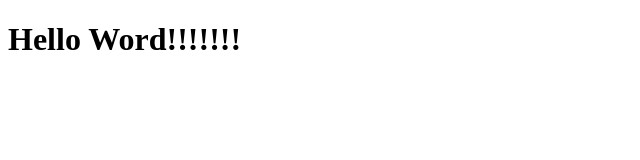
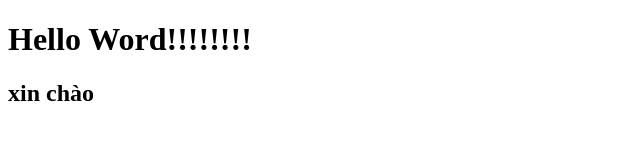
Before and after one commit to BlakIvory/TH_PTPM-1, a plain HTML site: page index.html in a window 1280 px wide. Shown: the whole page, without its empty margins (0-640 px from the left). Drawn offline with Linux system fonts and the light colour scheme.

Commit message:
Bai tap 1

```diff
--- a/index.html
+++ b/index.html
@@ -7,6 +7,7 @@
     <title>HEllO Word</title>
 </head>
 <body>
-    <h1>Hello Word!!!!!!!</h1>
+    <h1>Hello Word!!!!!!!!</h1>
+    <h2>xin chào</h2>
 </body>
 </html>
```
